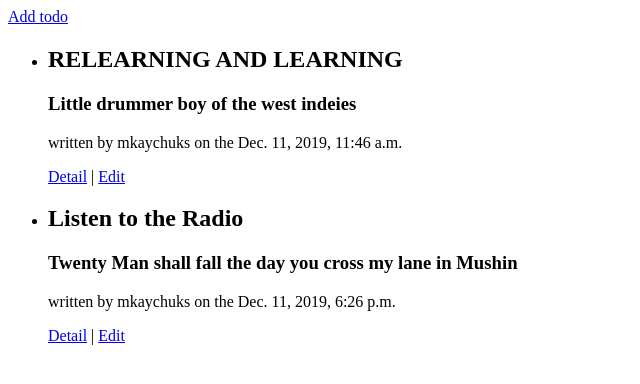
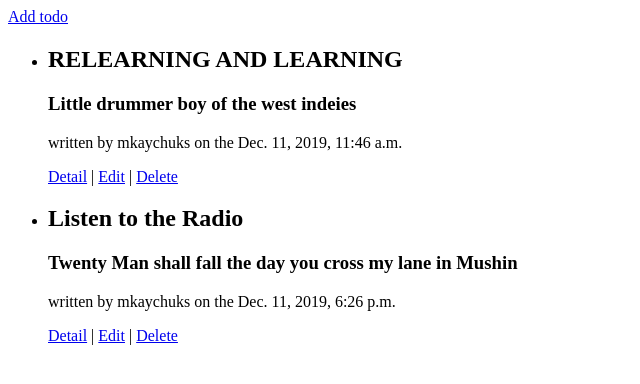
Before and after one commit to mkaychuks/django-test-learning, a Django app: page /todo/ in a window 1280 px wide. Shown: the top 384 px of the page, without its empty margins (0-640 px from the left). Run offline with Django 3.2, Linux system fonts and the light colour scheme; data comes from the database, SQL or seed files in the repository; both versions use the stored data as it was after the commit.

Commit message:
added test functionality to the delete_todo view..

```diff
--- a/templates/index.html
+++ b/templates/index.html
@@ -8,7 +8,7 @@
             <h2>{{ todo.title }}</h2>
             <h3>{{ todo.description }}</h3>
             <p>written by {{ todo.author }} on the {{ todo.date_created }}</p>
-            <a href="{% url 'todo_detail' todo.pk %}">Detail</a> | <a href="{% url 'update_todo' todo.pk %}">Edit</a>
+            <a href="{% url 'todo_detail' todo.pk %}">Detail</a> | <a href="{% url 'update_todo' todo.pk %}">Edit</a> | <a href="{% url 'delete_todo' todo.pk %}">Delete</a>
     </li>
 
 </ul>
--- a/todo/urls.py
+++ b/todo/urls.py
@@ -4,6 +4,7 @@ from django.urls import path
 from .views import (
     list_todo, todo_detail,
     create_todo, update_todo,
+    delete_todo,
 )
 
 urlpatterns = [
@@ -11,4 +12,5 @@ urlpatterns = [
     path('todo/<int:pk>/', todo_detail, name='todo_detail'),
     path('todo/new/', create_todo, name='create_todo'),
     path('todo/<int:pk>/edit/', update_todo, name='update_todo'),
+    path('todo/<int:pk>/delete/', delete_todo, name='delete_todo'),
 ]
--- a/todo/views.py
+++ b/todo/views.py
@@ -38,6 +38,7 @@ def create_todo(request):
     template_name = 'form.html'
     return render(request, template_name, context)
 
+
 def update_todo(request, pk):
     todo = get_object_or_404(Todo, pk=pk)
     form = TodoForm()
@@ -53,3 +54,9 @@ def update_todo(request, pk):
     }
     template_name = 'update.html'
     return render(request, template_name, context)
+
+
+def delete_todo(request, pk):
+    todo = get_object_or_404(Todo, pk=pk)
+    todo.delete()
+    return redirect('todo_list')
```
Also changed, not shown: todo/test/test_views.py (+10 -3 lines), db.sqlite3.
